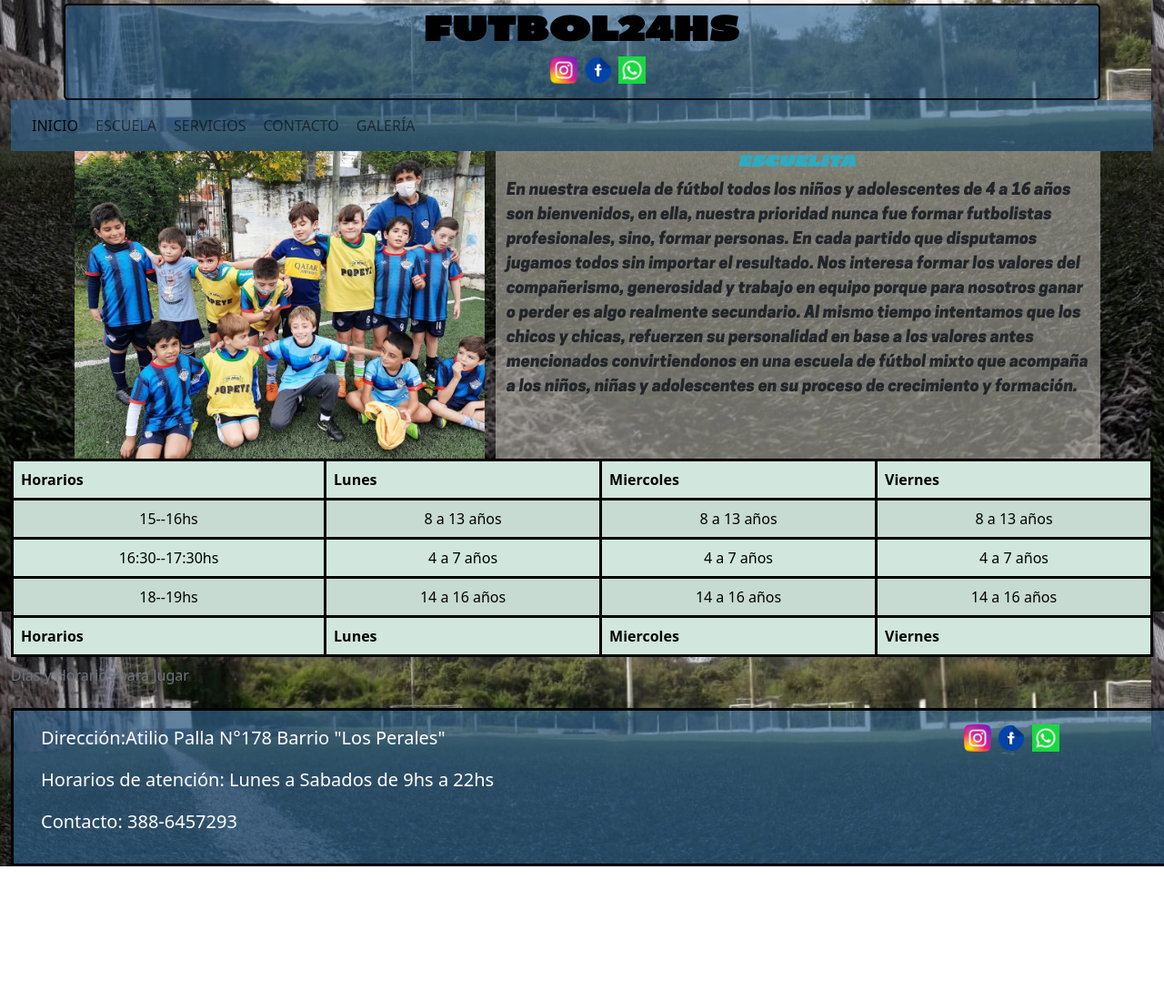
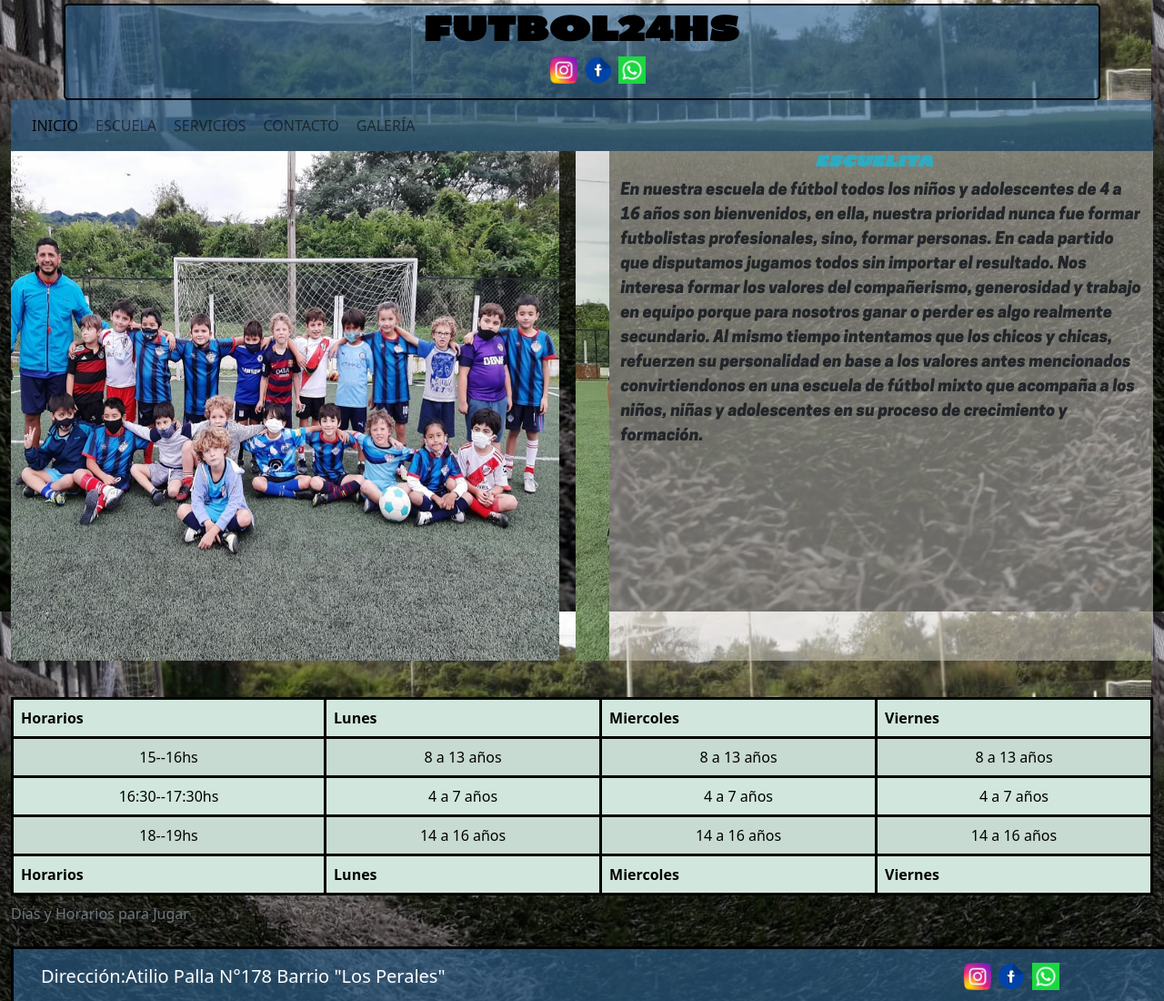
Before and after one commit to PabloTesta/Sitio-web-futbol24hs, a website: page pages/escueladefutbol.html in a window 1280 px wide. Shown: the top 1100 px of the page at 91% size. Before the commit the page ends 952 px from the top, so only its background shows below. Drawn offline with nearby package versions, Linux system fonts and the light colour scheme.

Commit message:
carrusel en escuelita

```diff
--- a/pages/escueladefutbol.html
+++ b/pages/escueladefutbol.html
@@ -43,7 +43,7 @@
                         <a class="nav-link" aria-current="page" href="#" >ESCUELA</a>
                     </li>
                     <li class="nav-item">
-                        <a class="nav-link" href="servicios.html" target="blank">SERVICIOS</a>
+                        <a class="nav-link" href="servicios.html" target="blanck">SERVICIOS</a>
                     </li>
                     <li class="nav-item">
                         <a class="nav-link" href="contacto.html" target="blank">CONTACTO</a>
@@ -56,14 +56,27 @@
         </div>
     </nav>
     <main>
-
+        <div class="contenedorPrincipal">
+        <section class="carrusel">
+        <div id="carouselExampleSlidesOnly" class="carousel slide" data-bs-ride="carousel">
+            <div class="carousel-inner">
+              <div class="carousel-item active">
+                <img src="../imagen/WhatsApp Image 2022-04-28 at 10.17.59 PM.jpeg" class="d-block imagenEscuela" alt="...">
+              </div>
+              <div class="carousel-item">
+                <img src="../imagen/WhatsApp Image 2022-04-28 at 10.17.58 PM.jpeg" class="d-block imagenEscuela " alt="...">
+              </div>
+              <div class="carousel-item">
+                <img src="../imagen/WhatsApp Image 2022-04-28 at 10.17.58 PM (1).jpeg" class="d-block imagenEscuela " alt="...">
+              </div>
+            </div>
+          </div>
+        </section>
         <section>
             <div class="container">
                 <div class="row ">
-                    <img class="img  col-sm-12 col-md-5 rounded"
-                        src="../imagen/WhatsApp Image 2022-04-28 at 10.17.58 PM (1).jpeg" alt="">
 
-                        <article class="col-xs-12 col-sm-12 col-md-7 articuloEscuelita">
+                        <article class="col-xs-12 col-sm-12 col-md-12 articuloEscuelita">
 
                             <h2 class="tituloEscuela">ESCUELITA</h2>
                             <p class="textoEscuela" >
@@ -75,6 +88,7 @@
 
             </div>
         </section>
+    </div>
         <section>
 
             <table class="table table-success table-striped">
--- a/scss/styles.scss
+++ b/scss/styles.scss
@@ -250,7 +250,25 @@ iframe {
 
 }
 
-/* USO DE NESTING Y AMPERSON (&) EN EL HOVER  */
+/* ARRANCA CSS DE ESCUELA DE FUTBOL */
+
+.contenedorPrincipal{
+    display:flex;
+    flex-direction: row;
+    height: 75vh;
+
+
+    .carrusel{
+        width:100%;
+        height:100%;
+
+        .imagenEscuela{
+            width:50vw;
+            height: 70vh;
+
+        }
+            }
+}
 
 
 
@@ -260,6 +278,7 @@ iframe {
 /* FORMATO DE TABLA DE SECCION ESCUELITA */
 .articuloEscuelita {
     background-color: rgba(216, 211, 204, 0.5);
+    height: 70vh;
 }
 
 table {
```
Also changed, not shown: css/styles.css.
